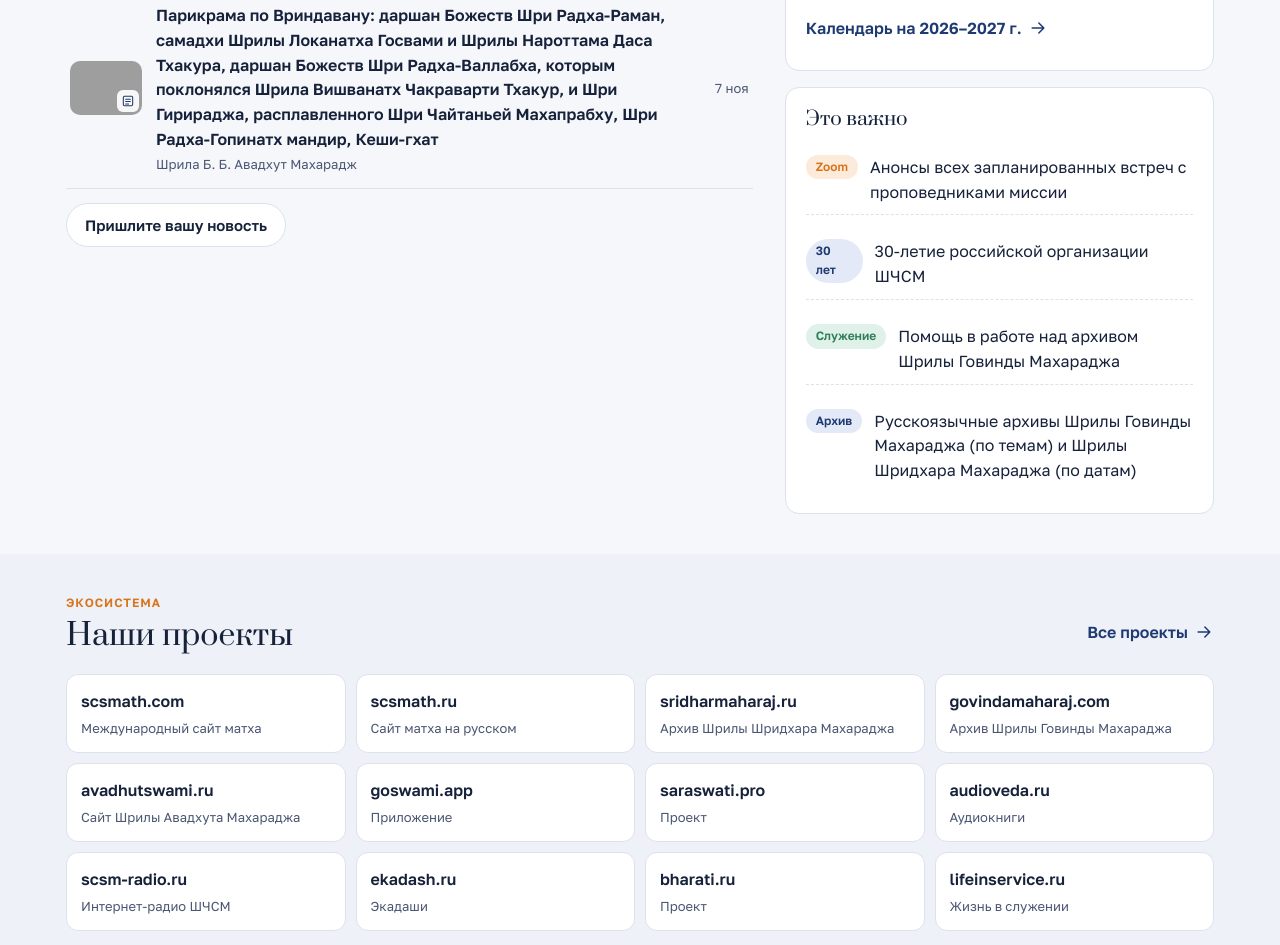
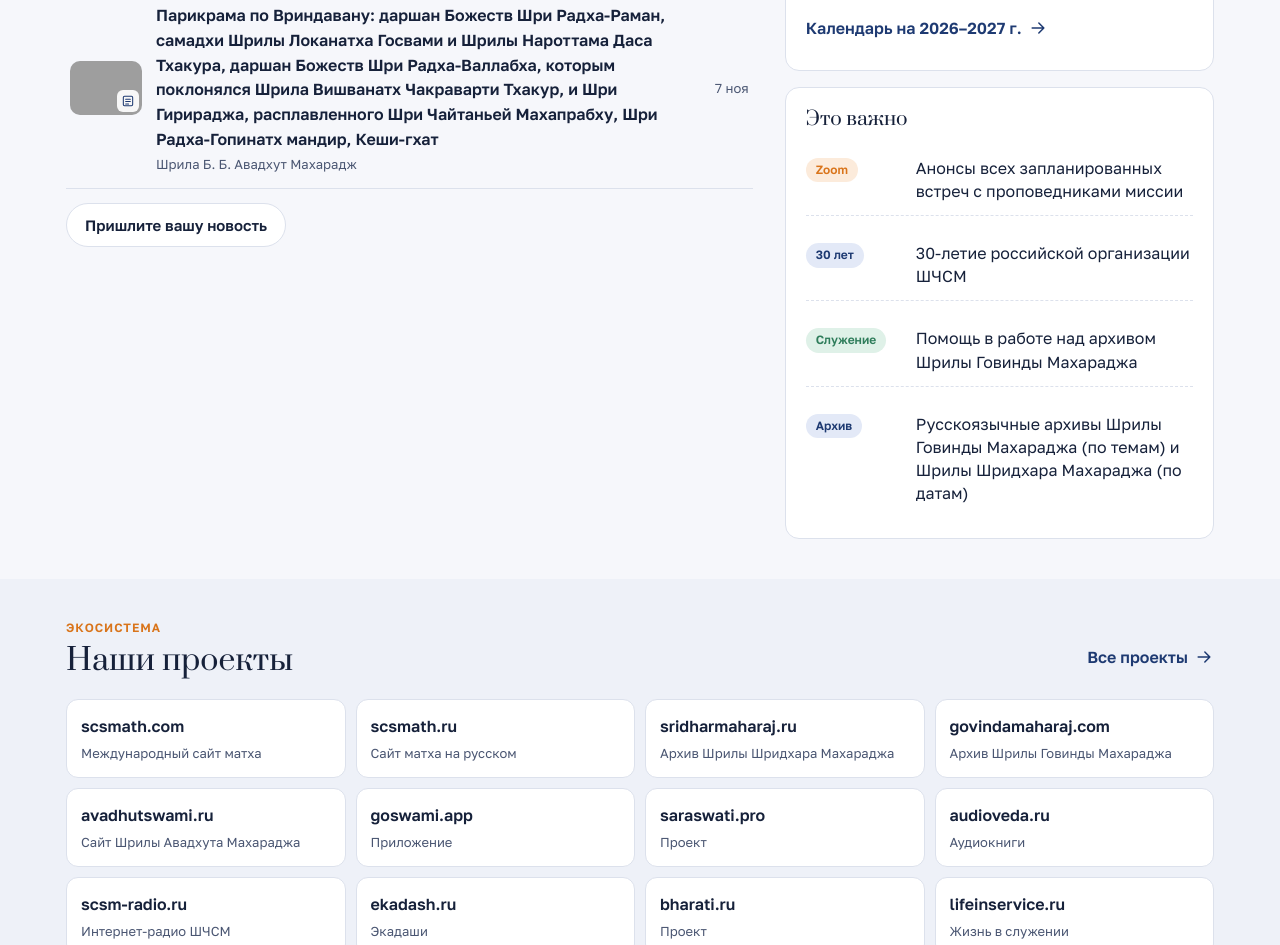
Before and after one commit to desillusionist/harekrishna-redesign, a website: page index.html in a window 1280 px wide. Shown: the part 2551-3496 px from the top of the page. Drawn offline with Linux system fonts and the light colour scheme; grey boxes are pictures that could not be loaded.

Commit message:
Align «Это важно» labels and text in a fixed column
Co-Authored-By: Claude Opus 5.5 <noreply@anthropic.com>
Claude-Session: https://claude.ai/code/session_01QKQAzunm7bSuVDqg7AFoCB

```diff
--- a/index.html
+++ b/index.html
@@ -182,7 +182,9 @@ blockquote.guru footer{color:var(--on-hero-2);font-size:15px}
 .split{display:grid;gap:32px;grid-template-columns:1fr}
 @media (min-width:1000px){.split{grid-template-columns:minmax(0,1.6fr) minmax(0,1fr)}}
 .panel{background:var(--surface);border:1px solid var(--line);border-radius:var(--r);padding:20px;display:grid;gap:14px;min-width:0}
-.important a{display:flex;gap:12px;align-items:flex-start;padding:10px 0;text-decoration:none;border-bottom:1px dashed var(--line)}
+.important a{display:grid;grid-template-columns:96px minmax(0,1fr);gap:14px;align-items:start;padding:12px 0;text-decoration:none;border-bottom:1px dashed var(--line)}
+.important a .pill{white-space:nowrap;justify-self:start;margin-top:1px}
+.important a .t{line-height:1.45}
 .important a:last-child{border-bottom:0}
 .important a:hover .t{color:var(--indigo);text-decoration:underline}
 
```
